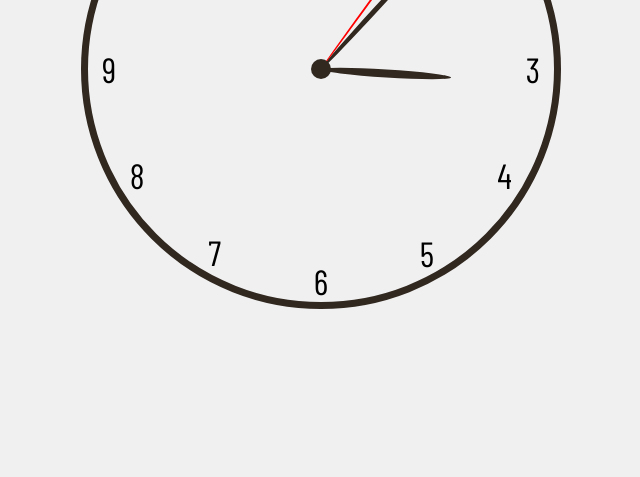
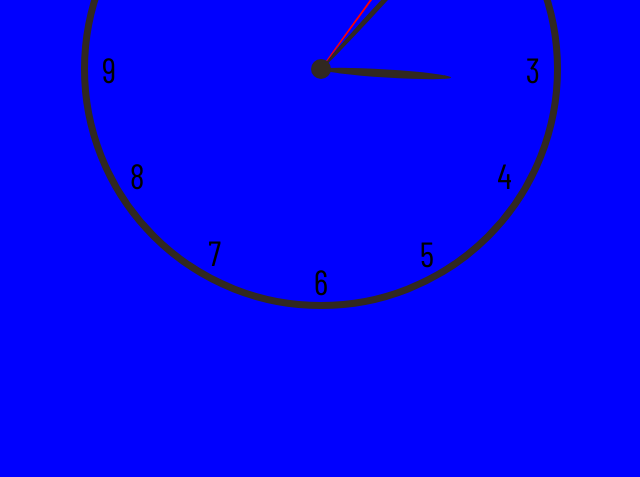
Before and after one commit to hoangnnh/analog-clock, a plain HTML site: page index.html in a window 1280 px wide. Shown: the part 339-816 px from the top of the page, without its empty margins (319-959 px from the left). Drawn offline with nearby package versions, Linux system fonts and the light colour scheme.

Commit message:
Change background to blue

```diff
--- a/style.css
+++ b/style.css
@@ -2,7 +2,7 @@
 
 :root {
   --clock: #312820;
-  --background: #f0f0f0;
+  --background: blue;
 }
 
 * {
```
